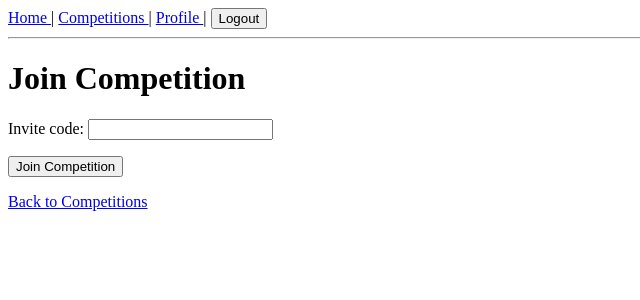
After one commit to iainrt/last-man-standing, a Django app: page /competitions/join/ in a window 1280 px wide. The commit adds this page. Shown: the top 300 px of the page, without its empty margins (0-640 px from the left). Run offline with Django 5.2, Linux system fonts and the light colour scheme; the visitor is signed in with stand-in values (Sample User, id 1).

Commit message:
join competition added

```diff
--- a/apps/competitions/forms.py
+++ b/apps/competitions/forms.py
@@ -10,3 +10,9 @@ class CompetitionForm(forms.ModelForm):
             "name",
             "season",
         ]
+
+class JoinCompetitionForm(forms.Form):
+    invite_code = forms.CharField(
+        max_length=12,
+        label="Invite code",
+    )
--- a/apps/competitions/urls.py
+++ b/apps/competitions/urls.py
@@ -13,6 +13,13 @@ urlpatterns = [
         views.create_competition_view,
         name="competition_create",
     ),
+
+    path(
+        "join/",
+        views.join_competition_view,
+        name="competition_join",
+    ),
+
     path(
         "<int:competition_id>/",
         views.competition_detail_view,
--- a/apps/competitions/views.py
+++ b/apps/competitions/views.py
@@ -2,7 +2,7 @@ from django.contrib import messages
 from django.contrib.auth.decorators import login_required
 from django.shortcuts import get_object_or_404, redirect, render
 
-from .forms import CompetitionForm
+from .forms import CompetitionForm, JoinCompetitionForm
 from .models import Competition, CompetitionMember
 
 
@@ -108,3 +108,49 @@ def competition_detail_view(request, competition_id):
             "members": members,
         },
     )
+
+@login_required
+def join_competition_view(request):
+    if request.method == "POST":
+        form = JoinCompetitionForm(request.POST)
+
+        if form.is_valid():
+            invite_code = form.cleaned_data["invite_code"].strip()
+
+            competition = Competition.objects.filter(
+                invite_code__iexact=invite_code,
+                is_active=True,
+            ).first()
+
+            if competition is None:
+                messages.error(request, "No active competition found with that invite code.")
+                return redirect("competition_join")
+
+            membership, created = CompetitionMember.objects.get_or_create(
+                competition=competition,
+                user=request.user,
+                defaults={
+                    "is_admin": False,
+                },
+            )
+
+            if created:
+                messages.success(request, "You have joined the competition.")
+            else:
+                messages.info(request, "You are already a member of this competition.")
+
+            return redirect(
+                "competition_detail",
+                competition_id=competition.id,
+            )
+
+    else:
+        form = JoinCompetitionForm()
+
+    return render(
+        request,
+        "competitions/join.html",
+        {
+            "form": form,
+        },
+    )
--- /dev/null
+++ b/templates/competitions/join.html
@@ -0,0 +1,23 @@
+{% extends "base.html" %}
+
+{% block content %}
+
+<h1>Join Competition</h1>
+
+<form method="post">
+    {% csrf_token %}
+
+    {{ form.as_p }}
+
+    <button type="submit">
+        Join Competition
+    </button>
+</form>
+
+<p>
+    <a href="{% url 'competition_list' %}">
+        Back to Competitions
+    </a>
+</p>
+
+{% endblock %}
--- a/templates/competitions/list.html
+++ b/templates/competitions/list.html
@@ -3,6 +3,12 @@
 {% block content %}
 
 <h1>My Competitions</h1>
+
+<p>
+    <a href="{% url 'competition_join' %}">
+        Join Competition
+    </a>
+</p>
 
 {% if user.profile.can_create_competitions %}
     <p>
```
